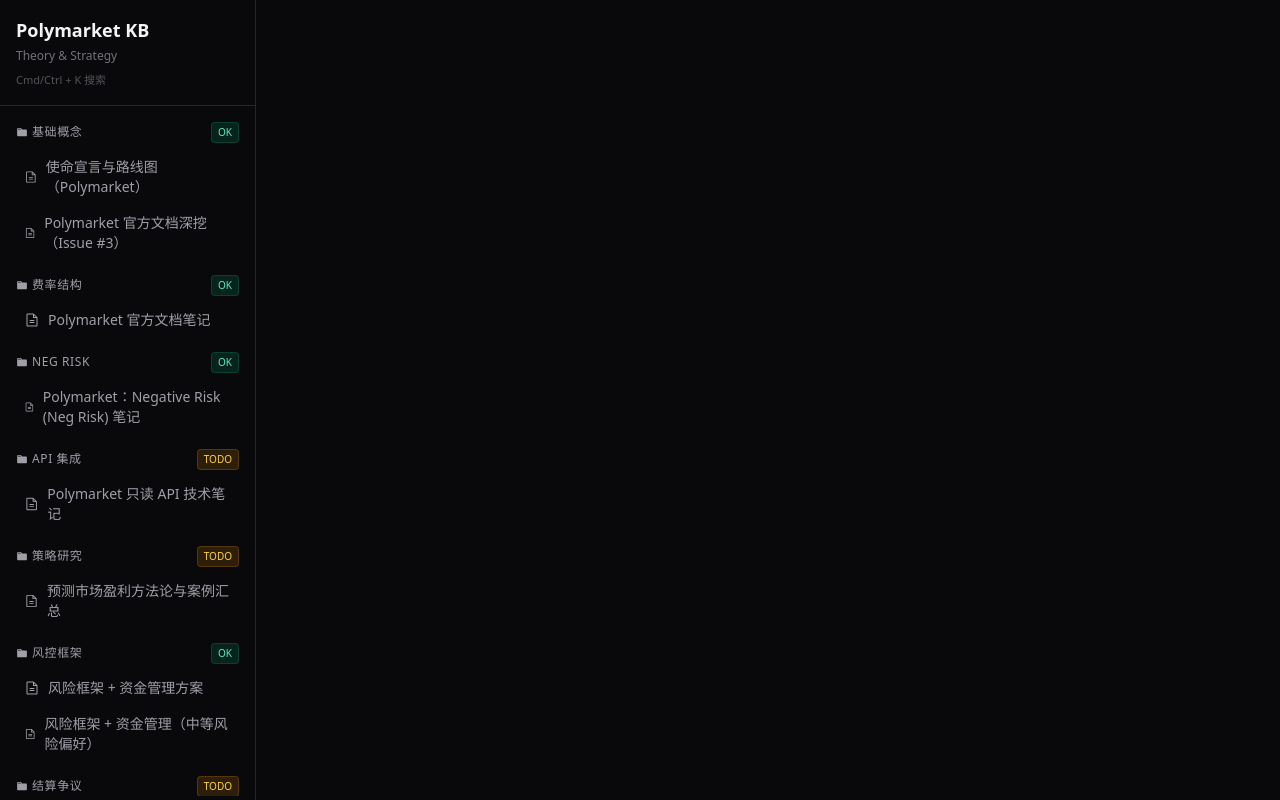
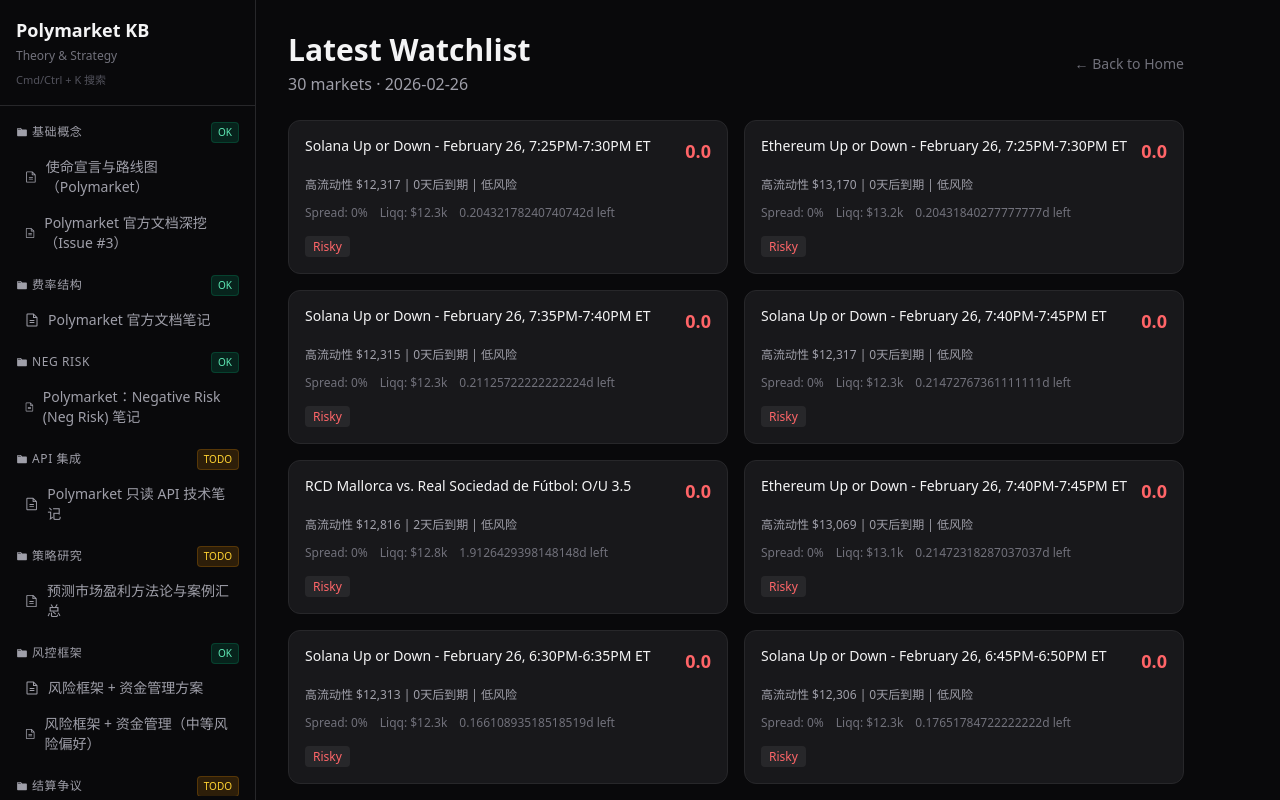
Before and after one commit to feixingxuerong/polymark-kb, a Next.js app: page /watchlist/latest in a window 1280 px wide. Shown: the top 800 px of the page. Built offline with nearby package versions, Linux system fonts and the light colour scheme.

Commit message:
Fix desktop blank content: always render children in MobileLayout

```diff
--- a/components/MobileLayout.tsx
+++ b/components/MobileLayout.tsx
@@ -113,8 +113,8 @@
         </>
       )}
 
-      {/* Main content area - with tap hint when drawer is open */}
-      <div className="md:hidden">
+      {/* Main content area */}
+      <div className="flex-1">
         {children}
       </div>
     </>
```
